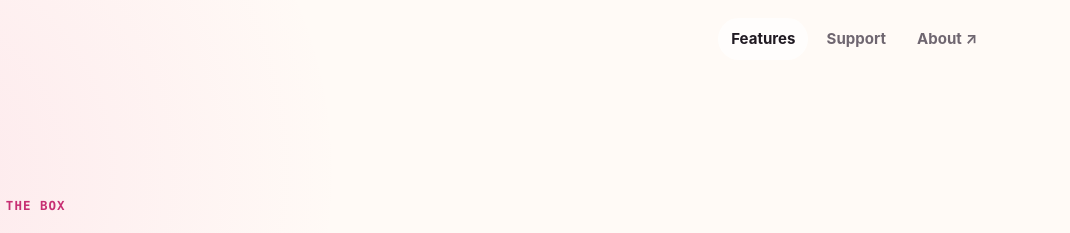
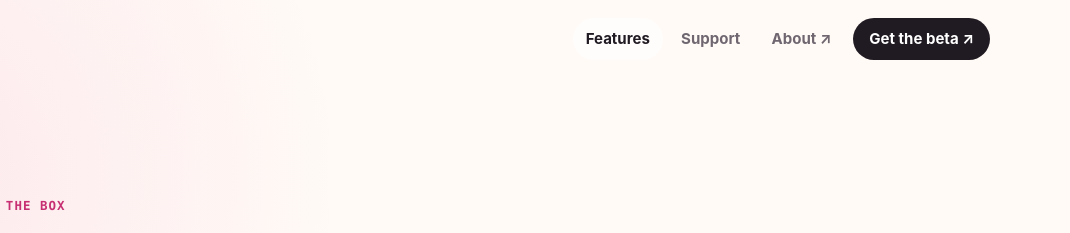
Before and after one commit to sz791s/jollypod-site, a plain HTML site: page features/index.html in a window 1280 px wide. Shown: the top 233 px of the page, 210-1280 px from the left. Drawn offline with Linux system fonts and the light colour scheme.

Commit message:
Restore beta nav button

```diff
--- a/features/index.html
+++ b/features/index.html
@@ -22,6 +22,7 @@
           <li><a href="/features/" aria-current="page">Features</a></li>
           <li><a href="/support/">Support</a></li>
           <li><a href="https://zryd.uk/">About ↗</a></li>
+          <li><a class="nav-cta" href="https://testflight.apple.com/join/Uh3skMhD">Get the beta ↗</a></li>
         </ul>
       </nav>
     </header>
```
Also changed, not shown: index.html (+1 -0 lines), privacy/index.html (+1 -0 lines), support/index.html (+1 -0 lines), terms/index.html (+1 -0 lines).
